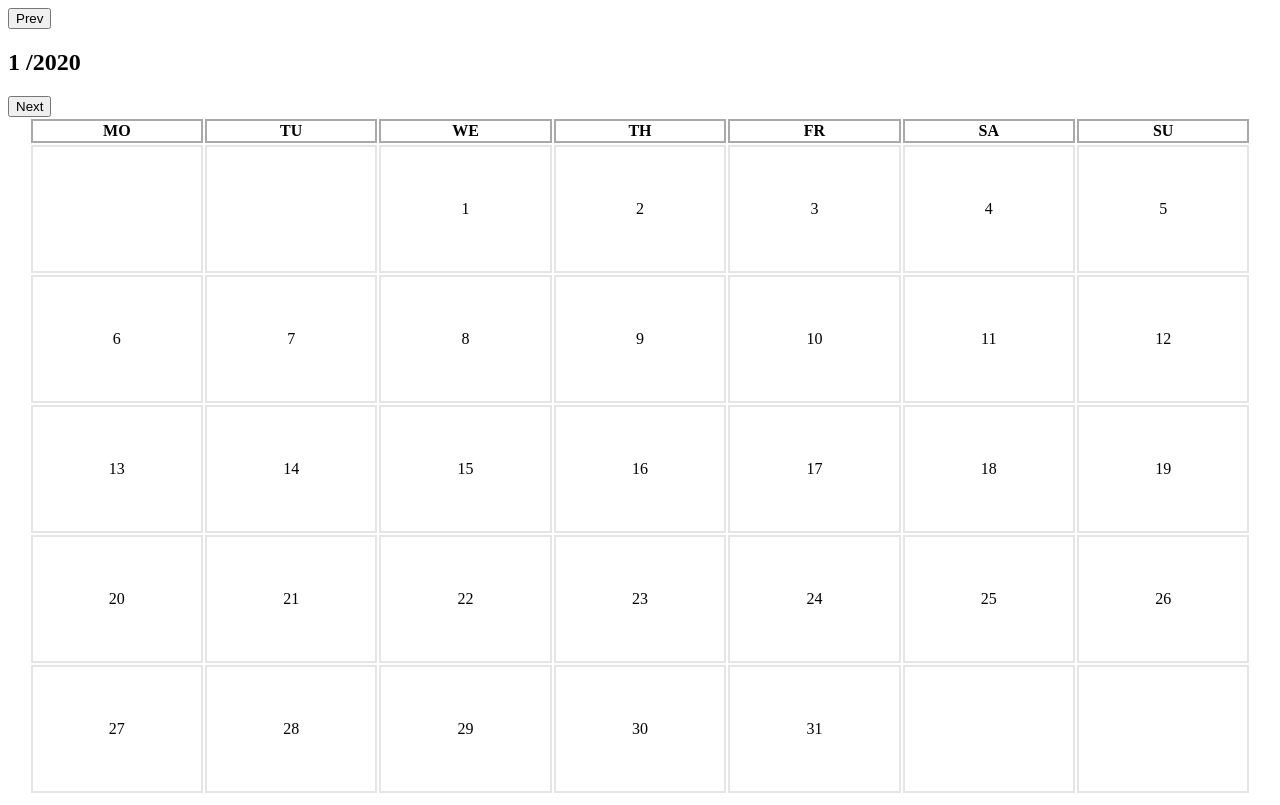
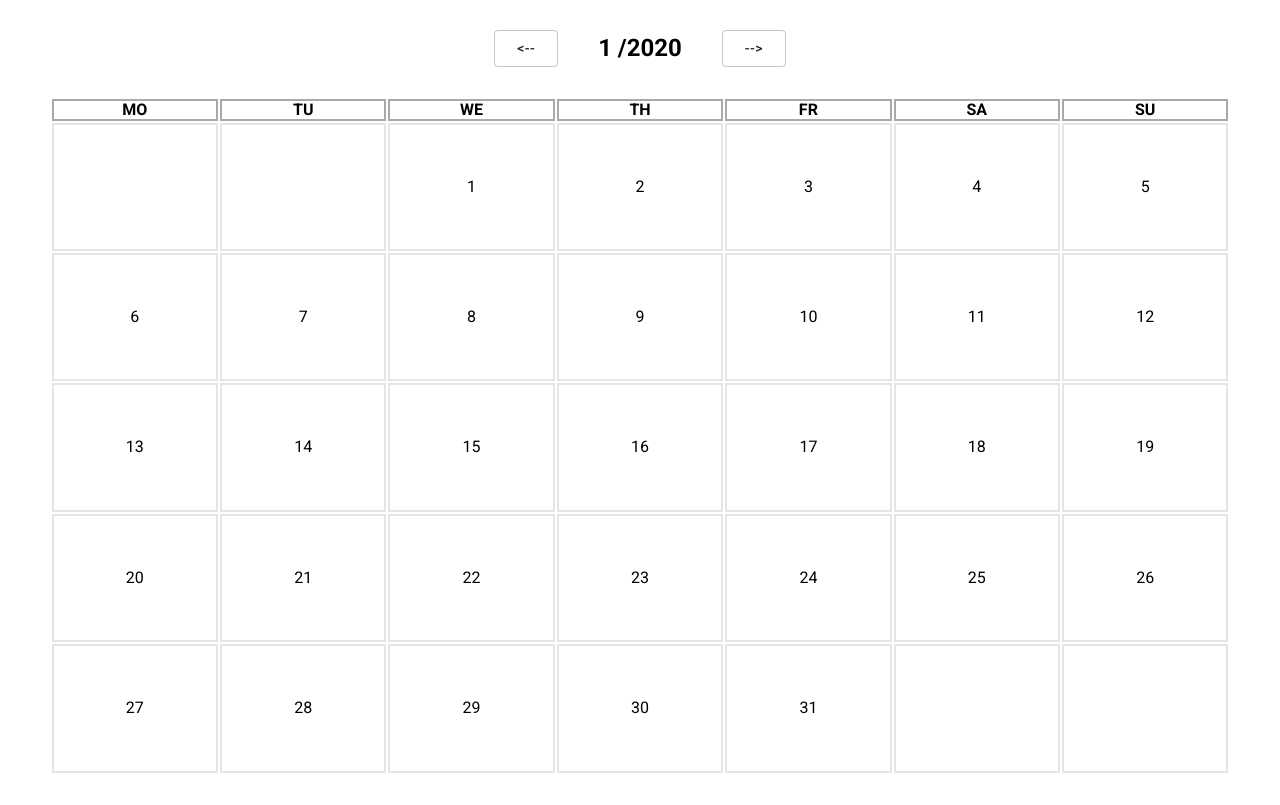
Before and after one commit to helmax-y/mate-hackathon, a React (Create React App) app: page / in a window 1280 px wide. Built offline with nearby package versions, Linux system fonts and the light colour scheme.

Commit message:
Added arows

```diff
--- a/package.json
+++ b/package.json
@@ -4,6 +4,7 @@
   "version": "0.1.0",
   "private": true,
   "dependencies": {
+    "@material-ui/core": "^4.8.3",
     "@testing-library/jest-dom": "^4.2.4",
     "@testing-library/react": "^9.4.0",
     "@testing-library/user-event": "^7.2.1",
--- a/public/index.html
+++ b/public/index.html
@@ -3,6 +3,7 @@
   <head>
     <meta charset="utf-8" />
     <meta name="viewport" content="width=device-width, initial-scale=1" />
+    <link rel="stylesheet" href="https://fonts.googleapis.com/css?family=Roboto:300,400,500,700&display=swap" />
     <title>Mate Hackathon</title>
   </head>
   <body>
--- a/src/components/Month/index.js
+++ b/src/components/Month/index.js
@@ -1,5 +1,8 @@
 import React, { useState } from 'react';
-import './table.scss'
+import Button from '@material-ui/core/Button';
+
+import './title.scss';
+import './table.scss';
 
 const date = new Date();
 
@@ -13,8 +16,6 @@ const getLocalDay = date => {
   return day;
 };
 
-
-
 const Month = () => {
   const [year, setYear] = useState(date.getFullYear());
   const [month, setMonth] = useState(date.getMonth() + 1);
@@ -26,7 +27,7 @@ const Month = () => {
   const endArr = Array(7 - monthEndDay);
   const daysArr = ['MO', 'TU', 'WE', 'TH', 'FR', 'SA', 'SU'];
   const middleArr = Array.from(Array(monthLength).keys()).map(date => date + 1);
-  const  datesArr = [...startArr, ...middleArr, ...endArr];
+  const datesArr = [...startArr, ...middleArr, ...endArr];
 
   const decrease = () => {
     if (month === 1) {
@@ -48,21 +49,27 @@ const Month = () => {
 
   return (
     <>
-      <button
+      <section className="nav">
+        <Button
+          variant="outlined"
           type="button"
           onClick={decrease}
         >
-        Prev
-      </button>
+          &lt;--
+        </Button>
 
-      <h2 className="title">{month} /{year}</h2>
+        <h2 className="nav__title">
+          {month} /{year}
+        </h2>
 
-      <button
+        <Button
+          variant="outlined"
           type="button"
           onClick={increase}
         >
-        Next
-      </button>
+          --&gt;
+        </Button>
+      </section>
 
       <table className="table">
         <thead>
--- /dev/null
+++ b/src/components/Month/title.scss
@@ -0,0 +1,10 @@
+.nav {
+  display: flex;
+  justify-content: center;
+  align-items: center;
+  margin: 30px auto;
+
+  &__title {
+    margin: 0 40px;
+  }
+}
--- a/src/index.js
+++ b/src/index.js
@@ -1,6 +1,8 @@
 import React from 'react';
 import ReactDOM from 'react-dom';
 import { Provider } from 'react-redux';
+
+import './styles/index.scss';
 import App from './App';
 import store from './store';
 
--- a/src/styles/index.scss
+++ b/src/styles/index.scss
@@ -0,0 +1,8 @@
+body {
+  font-family: Roboto, sans-serif;
+  line-height: 1;
+}
+
+* {
+  box-sizing: border-box;
+}
```
Also changed, not shown: 1 other file (tests, documents, lock files or other folders). Lines whose indentation alone changed are shown as unchanged.
